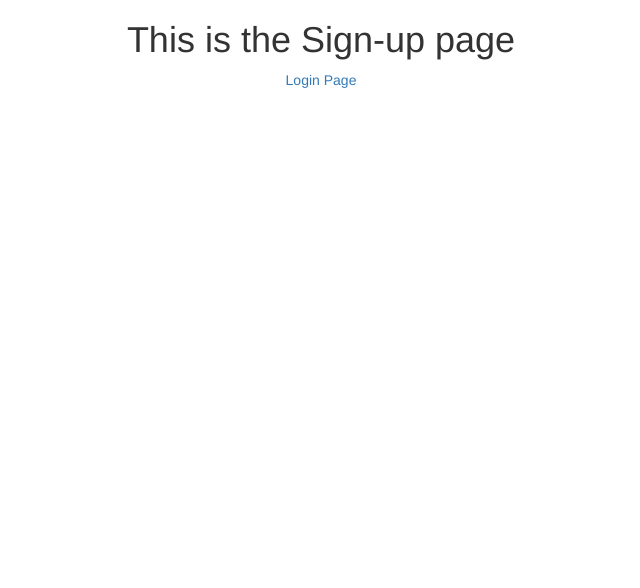
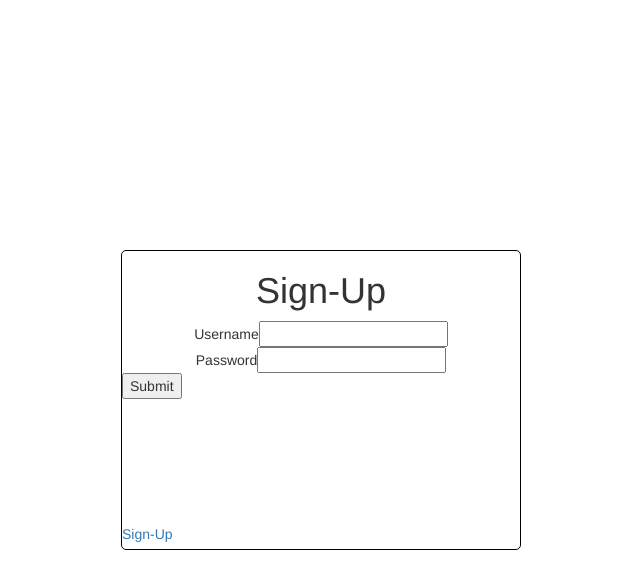
Before and after one commit to JiniHendrix/forum, a website: page client/signup.html in a window 1280 px wide. Shown: the whole page, without its empty margins (319-959 px from the left). Drawn offline with nearby package versions, Linux system fonts and the light colour scheme.

Commit message:
added styles.css and basic layout for login and signup

```diff
--- a/client/signup.html
+++ b/client/signup.html
@@ -5,14 +5,23 @@
   <title>Document</title>
   <link rel="stylesheet" href="https://maxcdn.bootstrapcdn.com/bootstrap/3.3.7/css/bootstrap.min.css" integrity="sha384-BVYiiSIFeK1dGmJRAkycuHAHRg32OmUcww7on3RYdg4Va+PmSTsz/K68vbdEjh4u"
     crossorigin="anonymous">
-  <link rel="stylesheet" href='./styles.css'>
+    <link rel="stylesheet" href='./styles.css'>
 </head>
 
 <body>
-  <main class='container-fluid text-center'>
-    <h1>This is the Sign-up page</h1>
-    <a href='/login'>Login Page</a>
-  </main>
+  <div class='container-fluid vertical-align'>
+    <main class='login-container'>
+      <h1 class='text-center'>Sign-Up</h1>
+      <form>
+        <div class='login-input text-center'>Username<input type='text'></input>
+        </div>
+        <div class='login-input text-center'>Password<input type='text'></input>
+        </div>
+        <input type='submit'></input>
+      </form>
+      <a href='/login'>Sign-Up</a>
+    </main>
+  </div>
 </body>
 
 </html>
--- /dev/null
+++ b/client/styles.css
@@ -0,0 +1,29 @@
+main {
+  border: 1px solid black;
+  border-radius: 5px;
+  position:relative;
+}
+
+.login-container {
+  margin-left: auto;
+  margin-right: auto;
+  height:300px;
+  width:400px;
+}
+
+.login-input {
+  width:100%;
+  margin-left: auto;
+  margin-right: auto;
+}
+
+a {
+  position: absolute;
+  bottom:5px;
+}
+.vertical-align {
+  min-height:100%;
+  min-height:100vh;
+  display:flex;
+  align-items:center;
+}
```
Also changed, not shown: client/login.html (+14 -7 lines).
